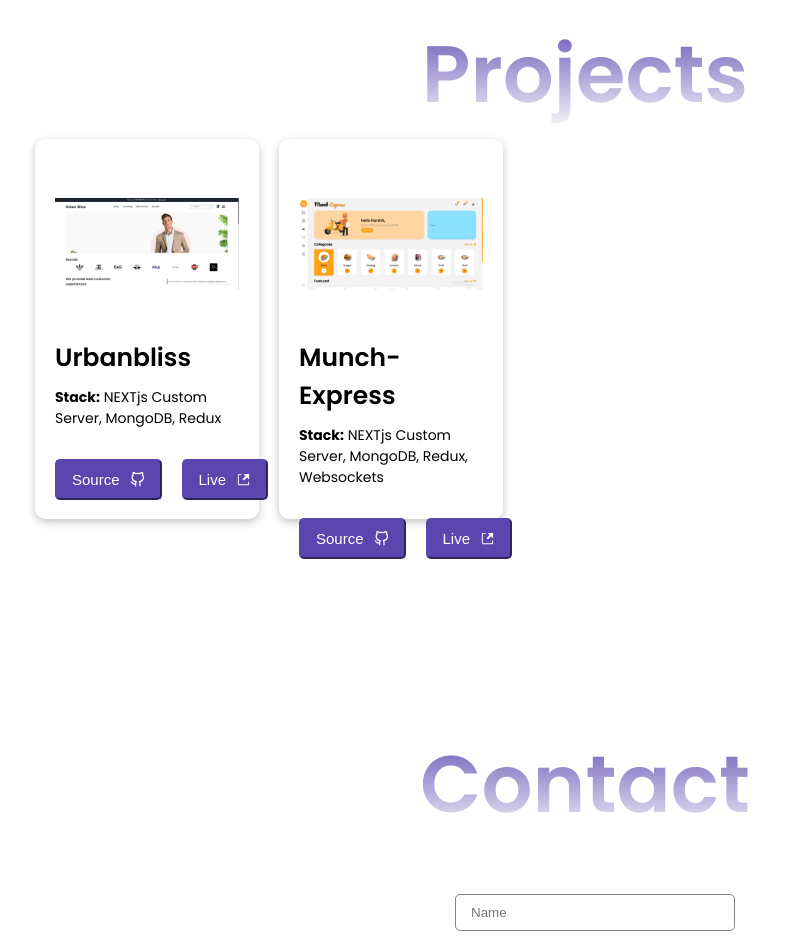
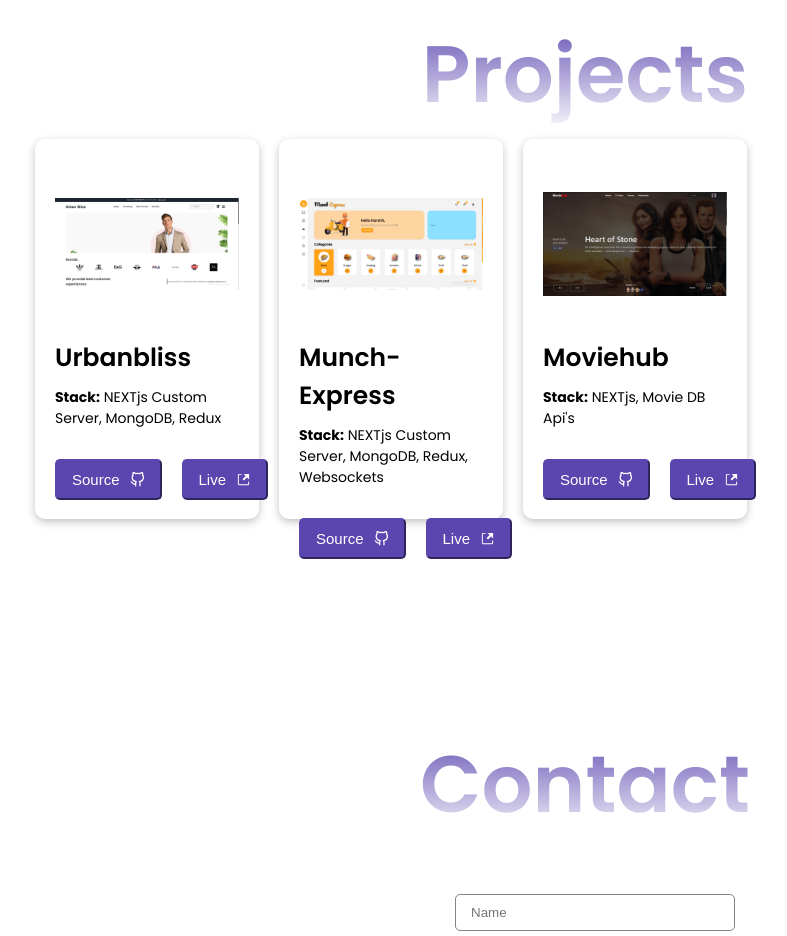
Before and after one commit to C-W-D-Harshit/portfolio-2.0, a Next.js app: page / in a window 1280 px wide. Shown: the part 2920-3856 px from the top of the page, without its empty margins (55-842 px from the left). Built offline with nearby package versions, Linux system fonts and the light colour scheme; a web font is replaced by a local one.

Commit message:
update moviehub

```diff
--- a/src/app/page.tsx
+++ b/src/app/page.tsx
@@ -91,6 +91,13 @@ export default function Home() {
       source: "https://github.com/C-W-D-Harshit/munch-express",
       stack: "NEXTjs Custom Server, MongoDB, Redux, Websockets",
     },
+    {
+      name: "Moviehub",
+      image: "/moviehub.png",
+      link: "https://moviehub.cleverdevloper.in/",
+      source: "https://github.com/C-W-D-Harshit/moviehub",
+      stack: "NEXTjs, Movie DB Api's",
+    },
   ];
   let nh = 14;
   return (
@@ -157,7 +164,6 @@ export default function Home() {
         <div className="holder">
           {projects?.map((project, i) => {
             nh -= 1;
-            console.log(nh);
             return (
               <div
                 className="project"
```
Also changed, not shown: src/app/projects/page.tsx (+7 -0 lines), public/moviehub.png (added).
